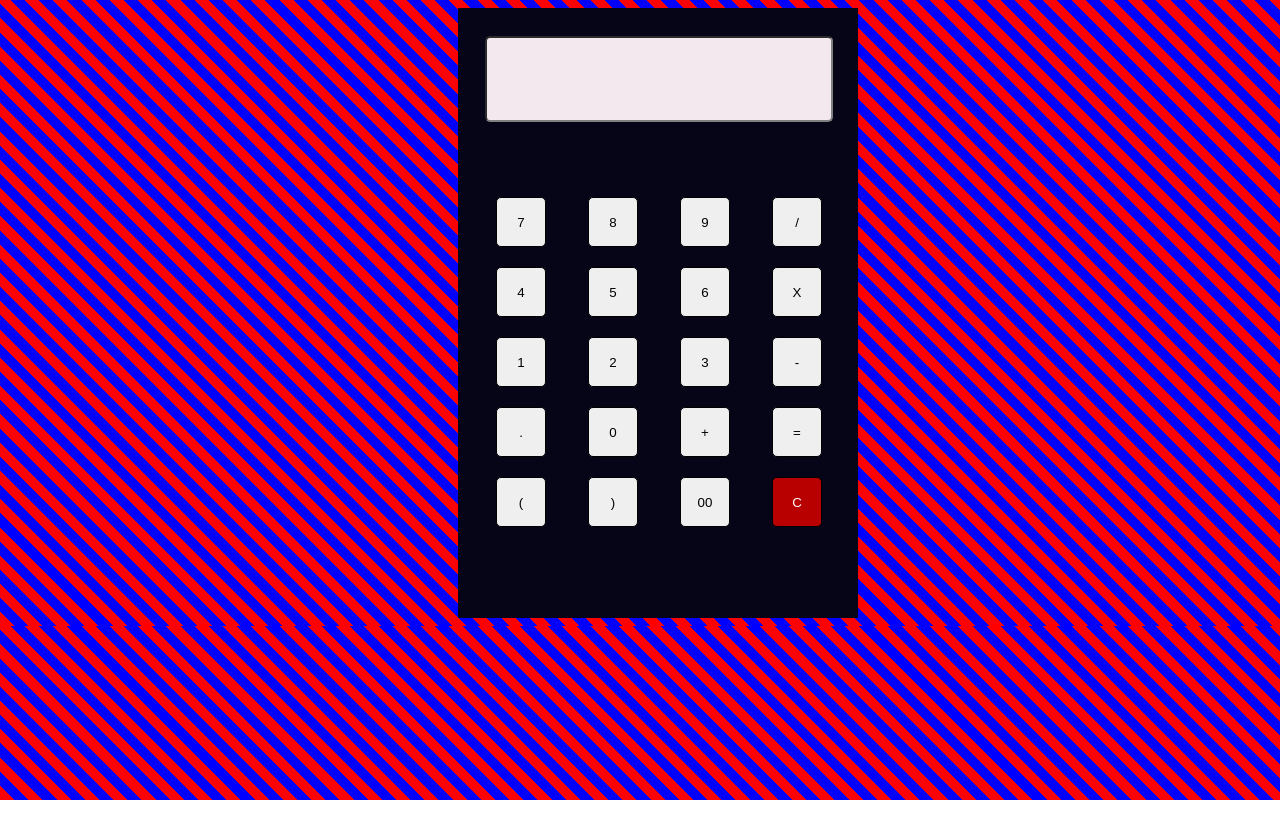
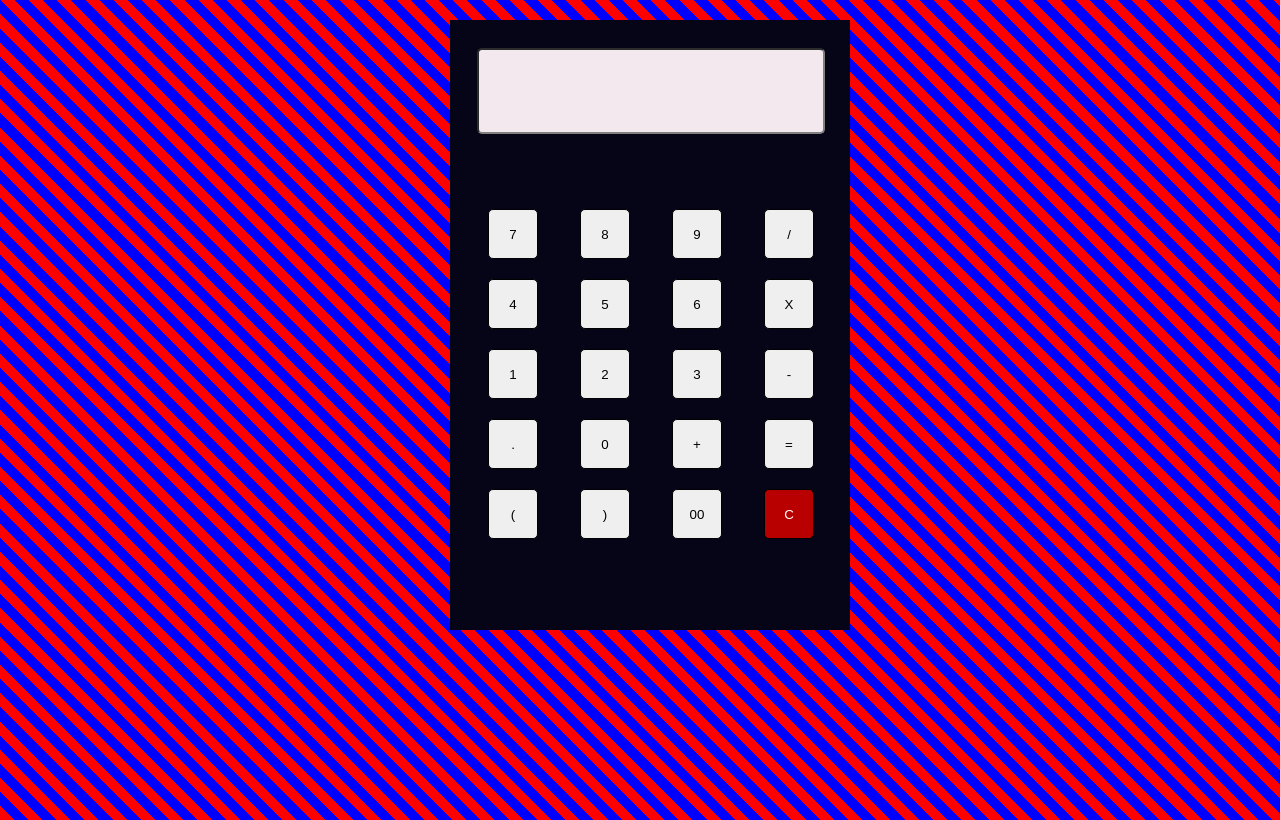
Before and after one commit to jose-jimmy/Calculator, a plain HTML site: page index.html in a window 1280 px wide. Drawn offline with Linux system fonts and the light colour scheme.

Commit message:
Calculator

```diff
--- a/style.css
+++ b/style.css
@@ -1,7 +1,11 @@
 /*Main Body*/
 .head {
-  height: 100%;
-  width: 100%;
+  margin: 0;
+  padding: 0;
+  padding-top: 20px;
+  height: 100vh;
+  overflow-x: hidden;
+  overflow-y: hidden;
   background-image: repeating-linear-gradient(
     45deg,
     red,
```
